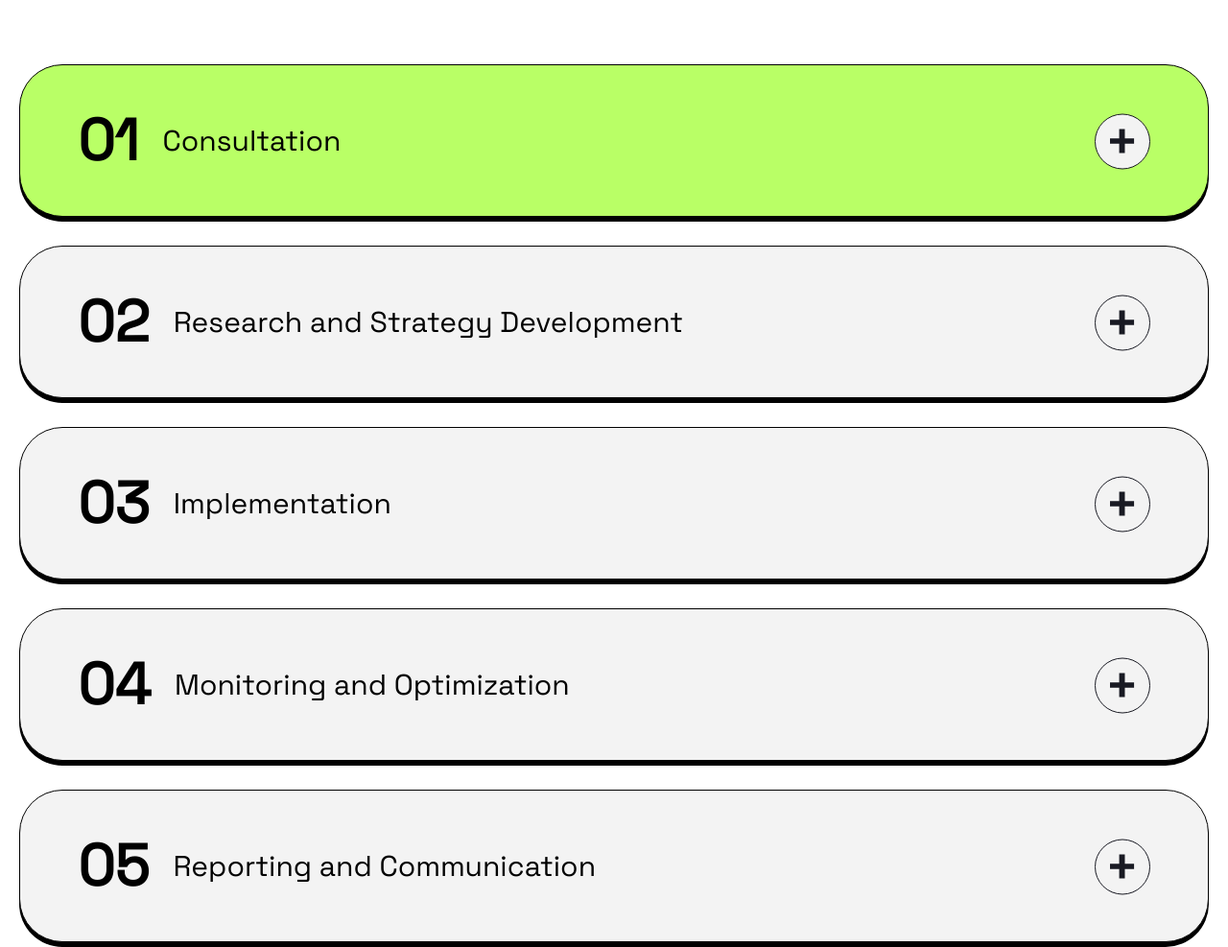
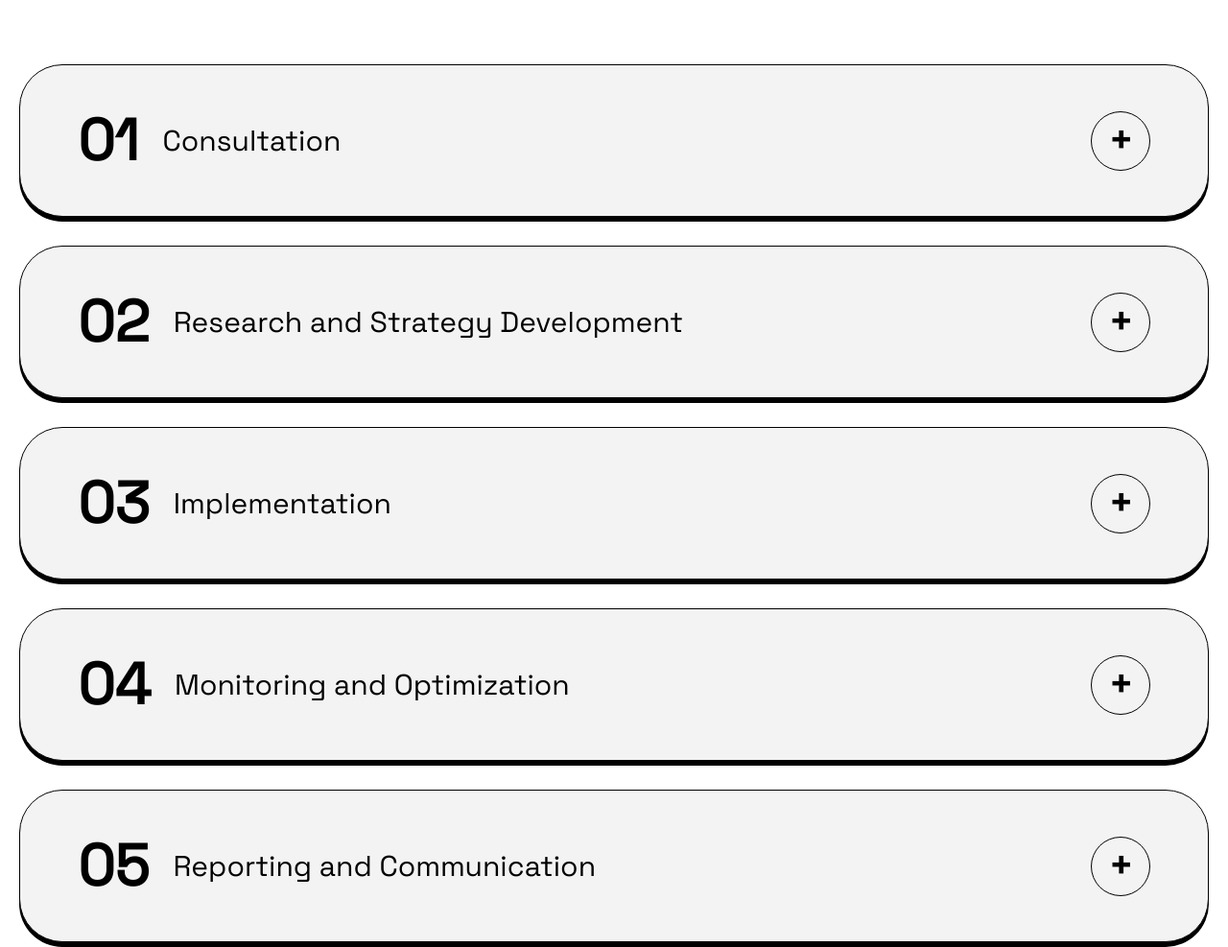
Before and after one commit to Sashait-wq/project-start-, a plain HTML site: page index.html in a window 1280 px wide. Shown: the part 2432-3419 px from the top of the page at 96% size. Drawn offline with Linux system fonts and the light colour scheme; a web font is replaced by a local one.

Commit message:
completing the workflow block

```diff
--- a/index.html
+++ b/index.html
@@ -197,9 +197,8 @@
         <div class="services-block">
             <div class="process-block">
                 <div class="card-process">
-                    <div class="label-card">
+                    <input type="radio" id="radio-1" name="radio" class="faq-input">
                     <label for="radio-1" class="faq-title"><span>01</span>Consultation</label>
-                        <input type="radio" id="radio-1" name="radio" class="faq-input">
                     <div class="parag">
                         <div class="hr"></div>
                         <p>During the initial consultation, we will discuss your business goals and objectives,
@@ -207,11 +206,9 @@
                             needs and tailor our services to best fit your requirements.</p>
                     </div>
                 </div>
-                </div>
                 <div class="card-process">
-                    <div class="label-card">
+                    <input type="radio" id="radio-2" name="radio" class="faq-input">
                     <label for="radio-2" class="faq-title"><span>02</span>Research and Strategy Development</label>
-                        <input type="radio" id="radio-2" name="radio" class="faq-input">
                     <div class="parag">
                         <div class="hr"></div>
                         <p>During the initial consultation, we will discuss your business goals and objectives,
@@ -219,11 +216,9 @@
                             needs and tailor our services to best fit your requirements.</p>
                     </div>
                 </div>
-                </div>
                 <div class="card-process">
-                    <div class="label-card">
+                    <input type="radio" id="radio-3" name="radio" class="faq-input">
                     <label for="radio-3" class="faq-title"><span>03</span>Implementation</label>
-                        <input type="radio" id="radio-3" name="radio" class="faq-input">
                     <div class="parag">
                         <div class="hr"></div>
                         <p>During the initial consultation, we will discuss your business goals and objectives,
@@ -231,11 +226,9 @@
                             needs and tailor our services to best fit your requirements.</p>
                     </div>
                 </div>
-                </div>
                 <div class="card-process">
-                    <div class="label-card">
+                    <input type="radio" id="radio-4" name="radio" class="faq-input">
                     <label for="radio-4" class="faq-title"><span>04</span>Monitoring and Optimization</label>
-                        <input type="radio" id="radio-4" name="radio" class="faq-input">
                     <div class="parag">
                         <div class="hr"></div>
                         <p>During the initial consultation, we will discuss your business goals and objectives,
@@ -243,11 +236,9 @@
                             needs and tailor our services to best fit your requirements.</p>
                     </div>
                 </div>
-                </div>
                 <div class="card-process">
-                    <div class="label-card">
+                    <input type="radio" id="radio-5" name="radio" class="faq-input">
                     <label for="radio-5" class="faq-title"><span>05</span>Reporting and Communication</label>
-                        <input type="radio" id="radio-5" name="radio" class="faq-input">
                     <div class="parag">
                         <div class="hr"></div>
                         <p>During the initial consultation, we will discuss your business goals and objectives,
@@ -255,17 +246,14 @@
                             needs and tailor our services to best fit your requirements.</p>
                     </div>
                 </div>
-                </div>
                 <div class="card-process">
-                    <div class="label-card">
+                    <input type="radio" id="radio-6" name="radio" class="faq-input">
                     <label for="radio-6" class="faq-title"><span>06</span>Continual Improvement</label>
-                        <input type="radio" id="radio-6" name="radio" class="faq-input">
                     <div class="parag">
                         <div class="hr"></div>
                         <p>During the initial consultation, we will discuss your business goals and objectives,
                             target audience, and current marketing efforts. This will allow us to understand your
                             needs and tailor our services to best fit your requirements.</p>
-                        </div>
                     </div>
                 </div>
             </div>
--- a/styles.css
+++ b/styles.css
@@ -12,6 +12,7 @@
   padding: 0;
   box-sizing: border-box;
 }
+
 /* Шрифт для всього документа */
 html,
 body {
@@ -253,19 +254,16 @@ h4 {
 
 /* Контейнер для кейсів */
 .cases-tudies {
+  display: flex;
+  align-items: center;
+  justify-content: space-between;
   padding: 70px 60px;
   width: 1240px;
   border-radius: 45px;
+  gap: 10px;
+  color: var(--bg-col-f);
   background: var(--dark-border);
-  gap: 10px;
-}
-
-/* стилі для блоків */
-.cases-tudies {
-  display: flex;
-  align-items: center;
-  justify-content: space-between;
-  color: var(--bg-col-f);
+  overflow: hidden;
 }
 
 /* стилі для параграфу */
@@ -311,41 +309,17 @@ h4 {
 /* Стилі для кожного блоку */
 .card-process {
   max-width: 1240px;
-  padding: 40px 60px;
   border-radius: 45px;
   border: 1px solid;
   background: var(--bag-col-card-w);
   box-shadow: 0 5px 0 var(--text-color);
-}
-
-/* Перший блок, інший фон */
-.process-block .card-process:first-child {
-  background: var(--background-nav-hover);
-}
-
-/* Контейнер для тексту та елементів */
-.label-card {
   display: flex;
-  justify-content: space-between;
   flex-direction: column;
   overflow: hidden;
-  position: relative;
-}
-
-/* Додає іконку у правому верхньому куті */
-.label-card::after {
-  content: "";
-  position: absolute;
-  display: block;
-  background-image: url("./image.svg/Plus-icon.svg");
-  width: 58px;
-  height: 59px;
-  top: 10px;
-  right: 0px;
 }
 
 /* Приховує input-елементи */
-.label-card input {
+.card-process input {
   display: none;
 }
 
@@ -356,6 +330,36 @@ h4 {
   gap: 25px;
   font-size: 30px;
   cursor: pointer;
+  position: relative;
+  padding: 40px 60px;
+}
+
+/* Додає іконку + */
+.faq-title::after {
+  content: "+";
+  position: absolute;
+  display: flex;
+  align-items: center;
+  justify-content: center;
+  width: 60px;
+  height: 60px;
+  right: 60px;
+  font-size: 40px;
+  font-weight: 600;
+  border-radius: 50%;
+  border: 1px solid;
+  transition: transform 0.3s ease;
+}
+
+/* Плоява - */
+.faq-input:checked~.faq-title::after {
+  content: "-";
+  background: var(--bg-col-f);
+}
+/* змін background */
+.faq-input:checked~.faq-title {
+  background: var(--background-nav-hover);
+  padding-bottom: 0;
 }
 
 /* стилі для span */
@@ -369,11 +373,14 @@ h4 {
   max-height: 0;
   overflow: hidden;
   transition: max-height 0.3s;
+  padding: 0 60px;
 }
 
 /* для появи тексту */
-.faq-input:checked+.parag {
+.card-process input:checked~.parag {
   max-height: 200px;
+  background: var(--background-nav-hover);
+  padding-bottom: 40px;
 }
 
 /* стилі для hr */
```
Also changed, not shown: image.svg/Plus icon.svg (deleted), image.svg/Plus-icon.svg (deleted). Lines whose indentation alone changed are shown as unchanged.
